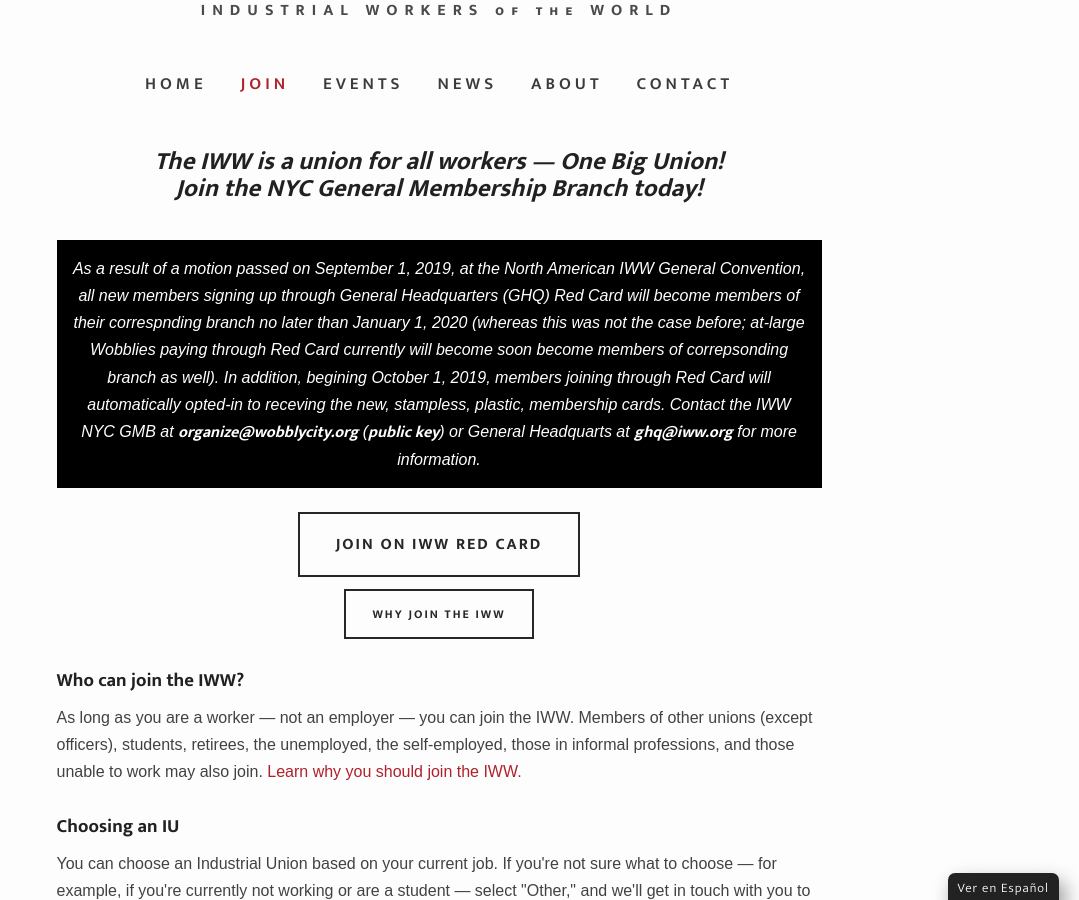
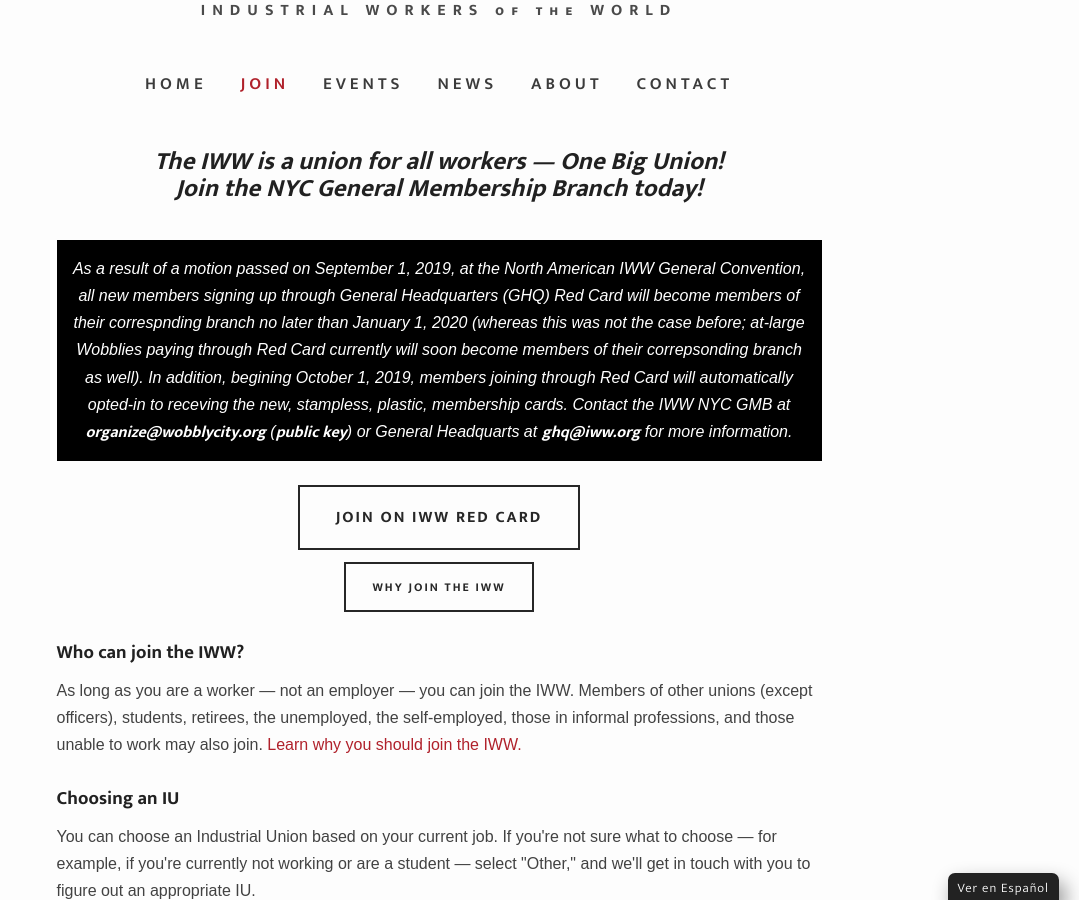
Before and after one commit to IWW-NYC-GMB/iww.nyc, a Jekyll site: the page built from join.html, in a window 1280 px wide and 900 px high, scrolled down 549 px. Shown: the whole window, without its empty margins (201-1280 px from the left). Built offline with Jekyll 4.4.1, drawn with Linux system fonts in a browser that asks for light colours; some web fonts are replaced.

Commit message:
Update join.html

```diff
--- a/join.html
+++ b/join.html
@@ -146,7 +146,7 @@
 </script>
 <br><p style="text-align:center;"><strong>Please make sure that your mailing address and email address in your PayPal account are up-to-date before joining.</strong></p><br>
 <p style="text-align:center;"><em>By clicking "Join the IWW," you are affirming that you are a worker and not an employer, and that you agree to abide to the constitution and regulations of this organization, and to study its principles and acquaint yourself with its purposes.</em></p>-->
-<div style="padding:15px;background-color:black;color:white;text-align:center;"><em>As a result of a motion passed on September 1, 2019, at the North American IWW General Convention, all new members signing up through General Headquarters (GHQ) Red Card will become members of their correspnding branch no later than January 1, 2020 (whereas this was not the case before; at-large Wobblies paying through Red Card currently will become soon become members of correpsonding branch as well). In addition, begining October 1, 2019, members joining through Red Card will automatically opted-in to receving the new, stampless, plastic, membership cards. Contact the IWW NYC GMB at <a style="color:#fff !important;" href="mailto:organize@wobblycity.org"><strong>organize@wobblycity.org</strong></a> (<a style="color:#fff !important;" href="https://wobblycity.org/assets/keys/publickey.organize@wobblycity.org.asc"><strong>public key</strong></a>) or General Headquarts at <a style="color:#fff !important;" href="mailto:ghq@iww.org"><strong>ghq@iww.org</strong></a> for more information.</em></div>
+<div style="padding:15px;background-color:black;color:white;text-align:center;"><em>As a result of a motion passed on September 1, 2019, at the North American IWW General Convention, all new members signing up through General Headquarters (GHQ) Red Card will become members of their correspnding branch no later than January 1, 2020 (whereas this was not the case before; at-large Wobblies paying through Red Card currently will soon become members of their correpsonding branch as well). In addition, begining October 1, 2019, members joining through Red Card will automatically opted-in to receving the new, stampless, plastic, membership cards. Contact the IWW NYC GMB at <a style="color:#fff !important;" href="mailto:organize@wobblycity.org"><strong>organize@wobblycity.org</strong></a> (<a style="color:#fff !important;" href="https://wobblycity.org/assets/keys/publickey.organize@wobblycity.org.asc"><strong>public key</strong></a>) or General Headquarts at <a style="color:#fff !important;" href="mailto:ghq@iww.org"><strong>ghq@iww.org</strong></a> for more information.</em></div>
 <div style="text-align:center;">
 <a href="https://redcard.iww.org/user/register"><button class="large" style="margin:24px 15px 12px 15px;" ontouchstart="">Join on IWW Red Card</button></a><br>
 <a href="{{site.baseurl}}/why-join"><button class="small" ontouchstart="">Why join the IWW</button></a>
```
